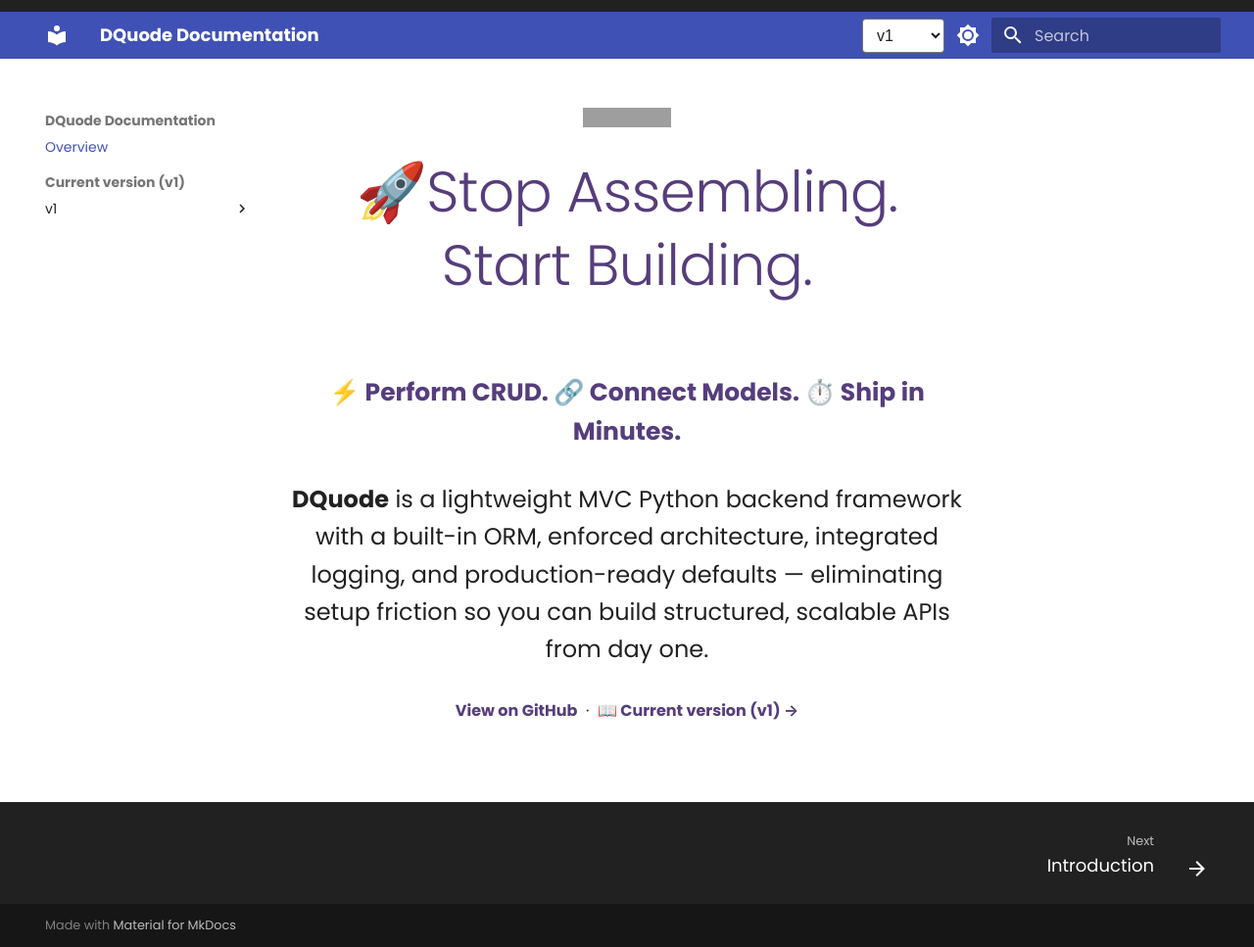
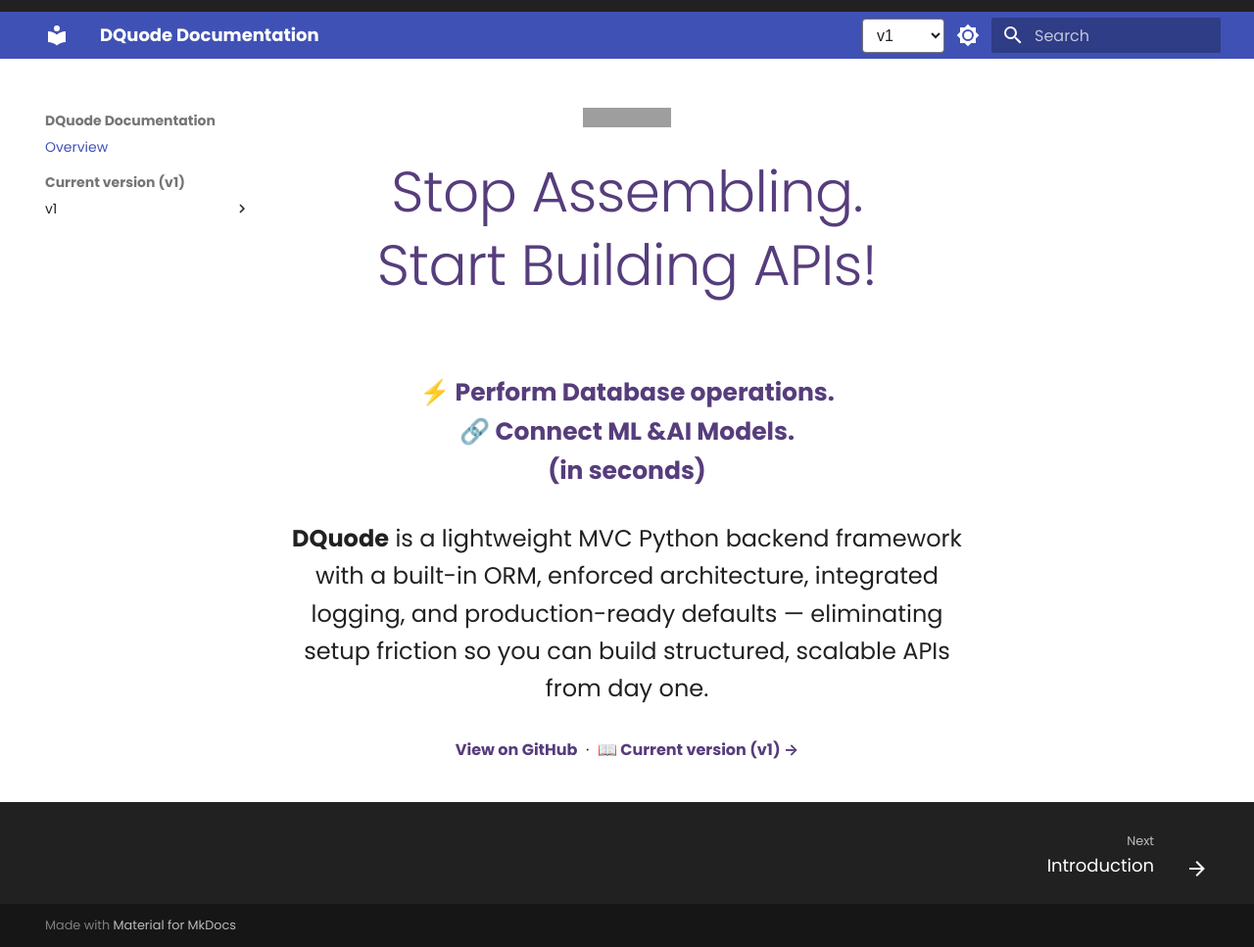
Before and after one commit to dreem-projects/dq-docs, an MkDocs documentation site: the page built from docs/index.md, in a window 1280 px wide and 967 px high. Shown: the whole window at 98% size. Built offline with MkDocs 1.6.1 and Material for MkDocs 9.7.7, drawn with Linux system fonts in a browser that asks for light colours; grey boxes are pictures that could not be loaded.

```diff
--- a/docs/index.md
+++ b/docs/index.md
@@ -2,11 +2,13 @@
 <div align="center" style="margin-bottom: 2rem;">
   <img src="https://img.shields.io/badge/DQuode-Python%20Backend-blueviolet?style=for-the-badge&logo=python" alt="DQuode Python Backend" /><br>
  <h1 style="margin-top: 1rem; font-size: 2.9rem; color:#563d7c;">
-  🚀Stop Assembling. <br />Start Building.
+  Stop Assembling. <br />Start Building APIs!
 </h1>
 
 <p style="font-size:1.25rem; font-weight:600; margin-top:0.5rem; color:#563d7c;">
-  ⚡ Perform CRUD. 🔗 Connect Models. ⏱️ Ship in Minutes.
+
+⚡ Perform Database operations. <br />🔗 Connect ML &AI Models. <br/> (in seconds)
+
 </p>
 
 <p style="font-size:1.2rem; max-width:720px; margin:1.5rem auto;">
```
Also changed, not shown: README.md (+5 -4 lines).
